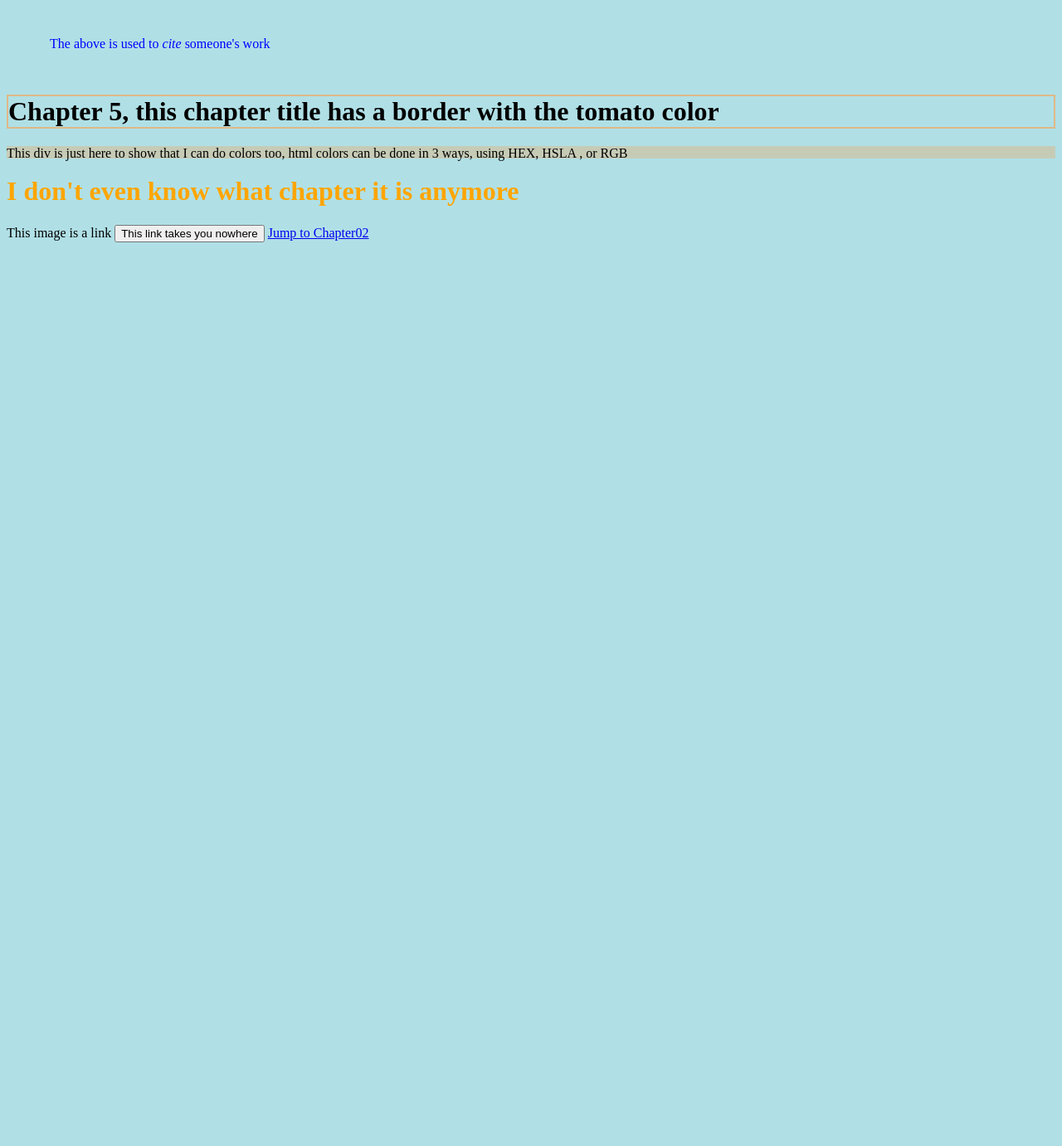
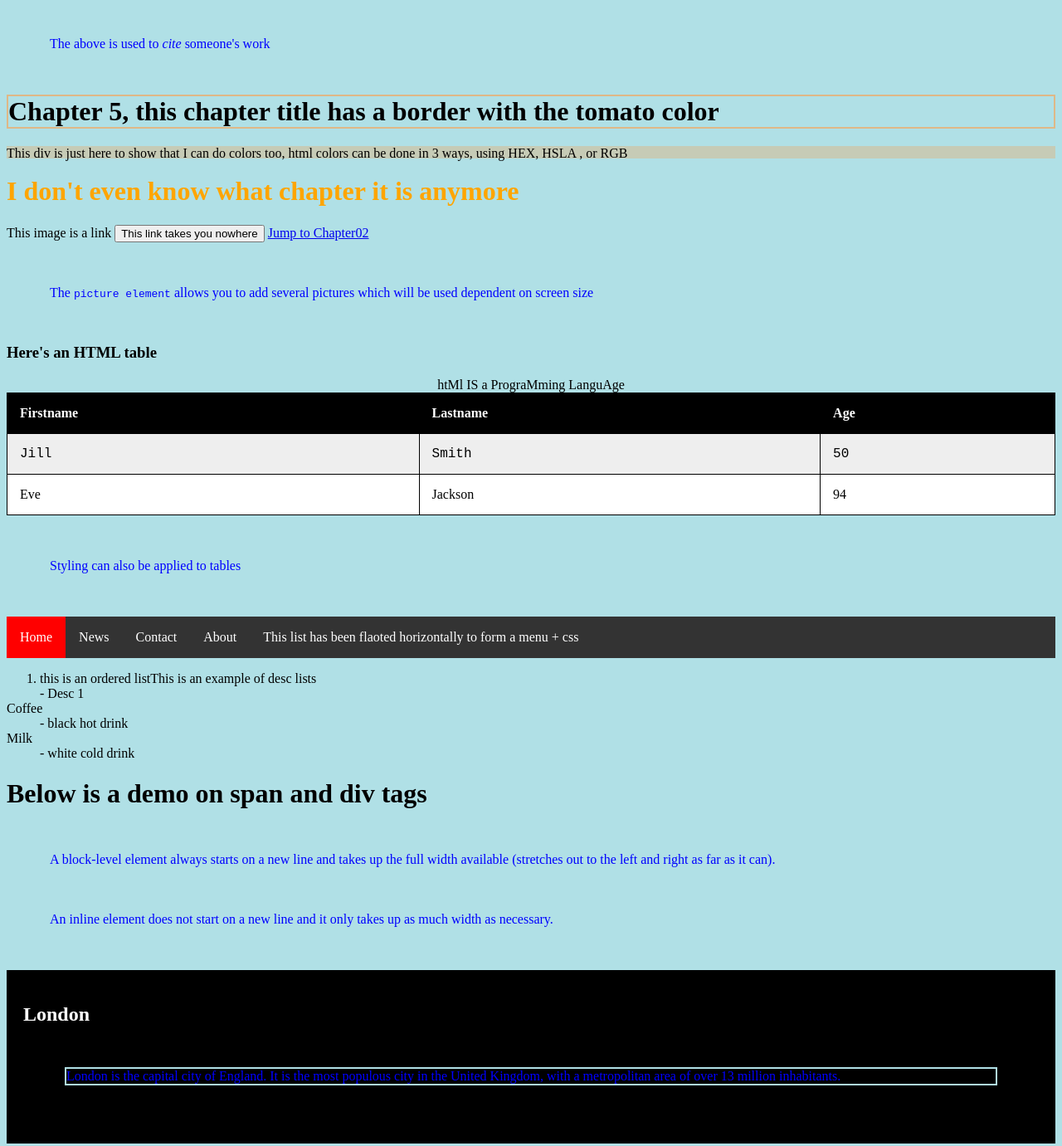
Before and after one commit to NateOs/HTML-Review, a plain HTML site: page index.html in a window 1280 px wide. Shown: the part 2663-4044 px from the top of the page at 83% size. Before the commit the page ends 2963 px from the top, so only its background shows below. Drawn offline with Linux system fonts and the light colour scheme.

Commit message:
Went through lists etc

```diff
--- a/index.html
+++ b/index.html
@@ -119,5 +119,68 @@
 
     <button onclick="document.location='index.html'">This link takes you nowhere</button>
     <a href="#C2">Jump to Chapter02</a>
+
+    <p>The <code>picture element</code> allows you to add several pictures which will be used dependent on screen size</p>
+
+    <h3>Here's an HTML table</h3>
+    <table id="t01" style="width:100%">
+        <caption>htMl IS a PrograMming LanguAge</caption>
+        <tr>
+          <th>Firstname</th>
+          <th>Lastname</th>
+          <th>Age</th>
+        </tr>
+        <tr>
+          <td>Jill</td>
+          <td>Smith</td>
+          <td>50</td>
+        </tr>
+        <tr>
+          <td>Eve</td>
+          <td>Jackson</td>
+          <td>94</td>
+        </tr>
+      </table>
+
+      <p>Styling can also be applied to tables</p>
+
+      <ul>
+        <li class="bgred"><a href="#home">Home</a></li>
+        <li><a href="#news">News</a></li>
+        <li><a href="#contact">Contact</a></li>
+        <li><a href="#about">About</a></li>
+        <li><a href="#about">This list has been flaoted horizontally to form a menu  + css</a></li>
+      </ul>
+
+      <ol>
+        <li>this is an ordered list</li>
+      </ol>
+
+      <dl>
+        <dt>This is an example of desc lists</dt>
+        <dd>- Desc 1</dd>
+        <dt>Coffee</dt>
+        <dd>- black hot drink</dd>
+        <dt>Milk</dt>
+        <dd>- white cold drink</dd>
+      </dl>
+
+      <h1>Below is a demo on span and div tags</h1>
+      <p>A block-level element always starts on a new line and takes up the full width available (stretches out to the left and right as far as it can).</p>
+      <p>An inline element does not start on a new line and it only takes up as much width as necessary.</p>
+
+      <div style="background-color:black;color:white;padding:20px;">
+        <h2>London</h2>
+        <p>London is the capital city of England. It is the most populous city in the United Kingdom, with a metropolitan area of over 13 million inhabitants.</p>
+      </div>
+
+      <p>My mother has <span style="color:blue;font-weight:bold">blue</span> eyes and my father has <span style="color:darkolivegreen;font-weight:bold">dark green</span> eyes.</p>
+
+
+
+
+
+
+
 </body>
 </html>
--- a/styles.css
+++ b/styles.css
@@ -2,3 +2,53 @@ p {
     border: 2px solid powderblue;
     margin: 50px;
   }
+
+  table, th, td {
+    border: 1px solid black;
+    border-collapse: collapse;
+  }
+  th, td {
+    padding: 15px;
+    margin: 15px;
+    text-align: left;
+  }
+
+  #t01 tr:nth-child(even) {
+    background-color: #eee;
+    font-family: 'Courier New', Courier, monospace;
+  }
+  #t01 tr:nth-child(odd) {
+    background-color: #fff;
+  }
+  #t01 th {
+    color: white;
+    background-color: black;
+  }
+
+  ul {
+    list-style-type: none;
+    margin: 0;
+    padding: 0;
+    overflow: hidden;
+    background-color: #333333;
+  }
+
+  li {
+    float: left;
+  }
+
+  li a {
+    display: block;
+    color: white;
+    text-align: center;
+    padding: 16px;
+    text-decoration: none;
+  }
+
+  li a:hover {
+    background-color: #111111;
+  }
+
+  .bgred {
+      background-color:red;
+  }
```
